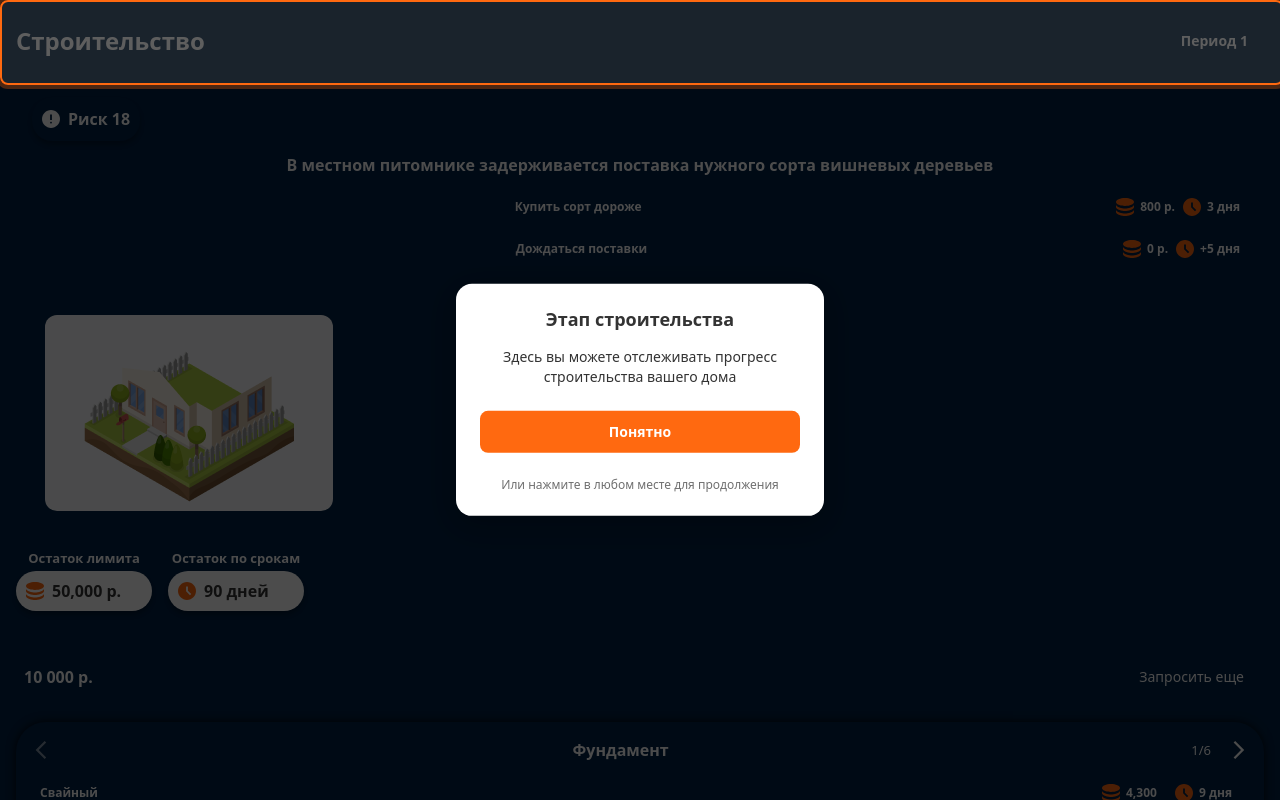
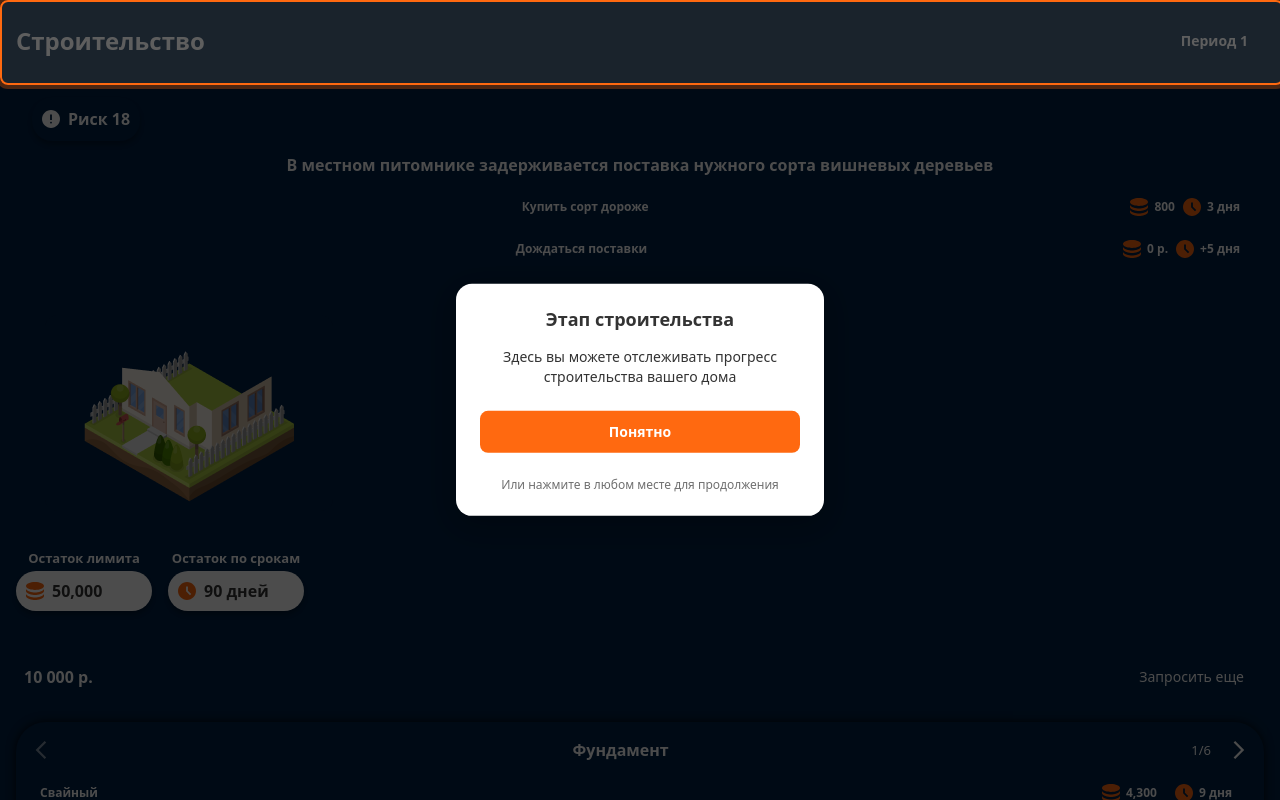
Before and after one commit to gorohovAv/house, a React (Vite) app in the folder house-app/: page /construction in a window 1280 px wide. Built offline with nearby package versions, Linux system fonts and the light colour scheme.

Commit message:
мелкие фиксы

```diff
--- a/house-app/src/components/Indicators.tsx
+++ b/house-app/src/components/Indicators.tsx
@@ -12,7 +12,7 @@ const Indicators = ({ remainingBudget, remainingDuration }: IndicatorsProps) =>
         <div className="indicator-title">Остаток лимита</div>
         <div className="indicator-value">
           <MoneyIcon />
-          <span className="indicator-text">{remainingBudget.toLocaleString()} р.</span>
+          <span className="indicator-text">{remainingBudget.toLocaleString()}</span>
         </div>
       </div>
       <div className="indicator">
--- a/house-app/src/pages/construction.tsx
+++ b/house-app/src/pages/construction.tsx
@@ -242,7 +242,7 @@ export default function ConstructionPage() {
                   <div className="solution-indicators">
                     <div className="cost-indicator">
                       <MoneyIcon />
-                      <span>{currentRisk.cost} р.</span>
+                      <span>{currentRisk.cost}</span>
                     </div>
                     <div className="time-indicator">
                       <TimeIcon />
--- a/house-app/src/pages/house.css
+++ b/house-app/src/pages/house.css
@@ -250,7 +250,7 @@
   width: 100%;
   height: 100%;
   border-radius: 12px;
-  background: #f8f9fa;
+  background: var(--color-primary);
 }
 
 .canvas-loading {
```
